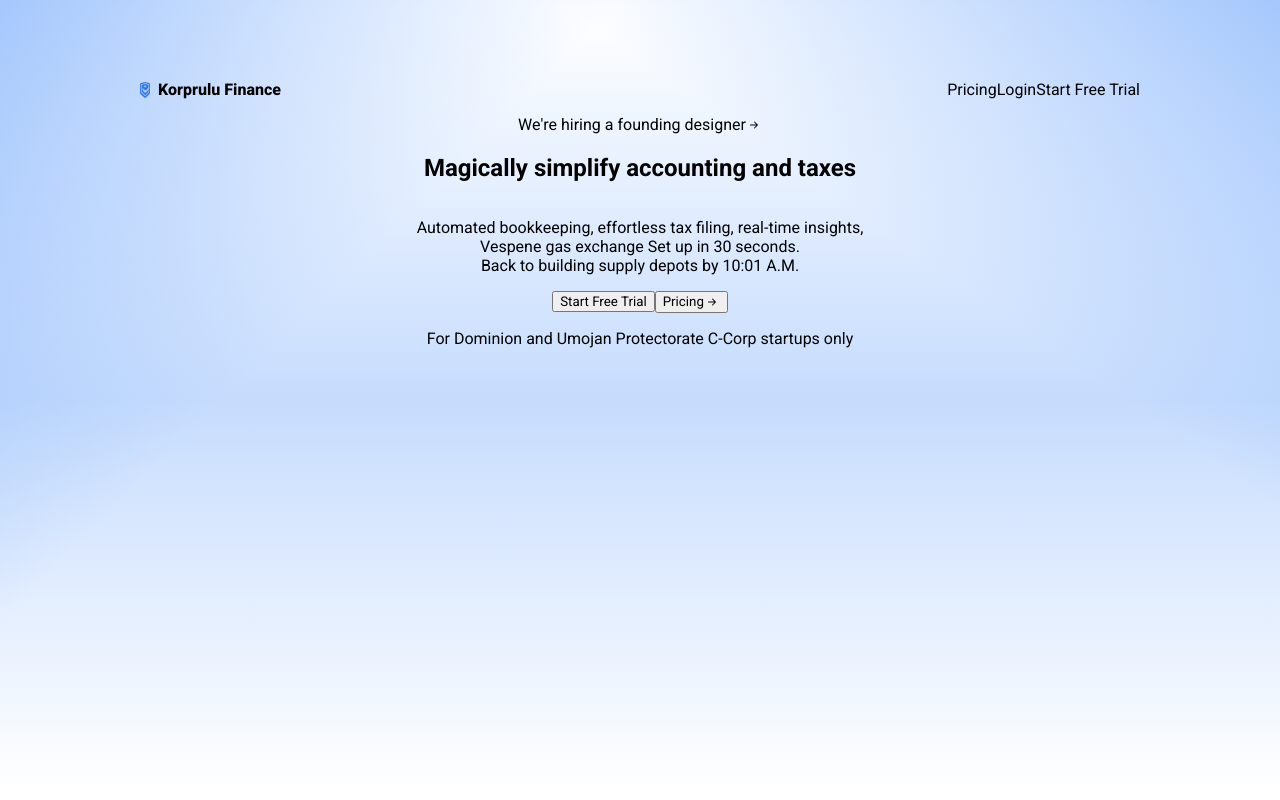
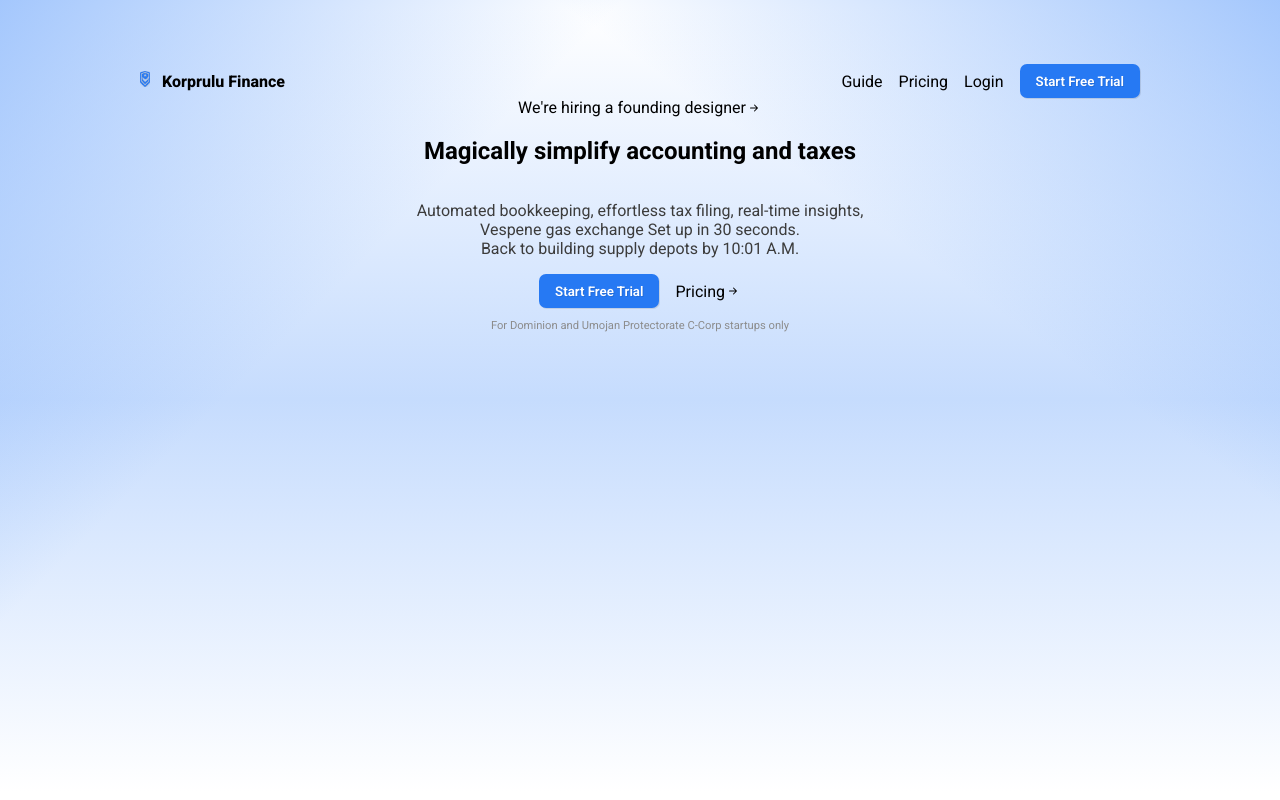
Before and after one commit to EricSorum/korprulu-finance, a plain HTML site: page index.html in a window 1280 px wide. Shown: the top 800 px of the page. Drawn offline with Linux system fonts and the light colour scheme.

Commit message:
Styled buttons.

```diff
--- a/index.html
+++ b/index.html
@@ -20,13 +20,16 @@
     <div class="section-wrapper">
       <div class="w-100 between">
         <div class="row fw-800">
-          <img class="small-logo" src="korprulu-logo.png" alt="Korprulu logo">
-          Korprulu Finance
+          <a href="/">
+            <img class="small-logo" src="korprulu-logo.png" alt="Korprulu logo">
+            Korprulu Finance
+          </a>
         </div>
         <ul class="row">
-          <li>Pricing<!--make this a sidebar drawer--></li>
-          <li>Login</li>
-          <li>Start Free Trial</li>
+          <li><a href="javascript:void(0)">Guide</a></li>
+          <li><a href="javascript:void(0)">Pricing</a><!--make this a sidebar drawer--></li>
+          <li><a href="javascript:void(0)">Login</a></li>
+          <li><button class="blue-button"><a href="javascript:void(0)">Start Free Trial</a></button></li>
         </ul>
       </div>
       <div class="column">
@@ -41,15 +44,17 @@
           Automated bookkeeping, effortless tax filing, real-time insights,<br>Vespene gas exchange
           Set up in 30 seconds.<br>Back to building supply depots by 10:01 A.M.
         </p>
-        <div class="row">
-          <button class="">Start Free Trial</button>
-          <button class="row">Pricing
-            <svg xmlns="http://www.w3.org/2000/svg" width="16" height="16" fill="currentColor" class="bi bi-arrow-right-short" viewBox="0 0 16 16">
-              <path fill-rule="evenodd" d="M4 8a.5.5 0 0 1 .5-.5h5.793L8.146 5.354a.5.5 0 1 1 .708-.708l3 3a.5.5 0 0 1 0 .708l-3 3a.5.5 0 0 1-.708-.708L10.293 8.5H4.5A.5.5 0 0 1 4 8"/>
-            </svg>
-          </button>
-        </div>
-        <p>For Dominion and Umojan Protectorate C-Corp startups only</p>
+        <ul class="row">
+          <li><button class="blue-button"><a href="javascript:void(0)">Start Free Trial</a></button></li>
+          <li>
+            <a class="row" href="javascript:void(0)">Pricing
+              <svg xmlns="http://www.w3.org/2000/svg" width="16" height="16" fill="currentColor" class="bi bi-arrow-right-short" viewBox="0 0 16 16">
+                <path fill-rule="evenodd" d="M4 8a.5.5 0 0 1 .5-.5h5.793L8.146 5.354a.5.5 0 1 1 .708-.708l3 3a.5.5 0 0 1 0 .708l-3 3a.5.5 0 0 1-.708-.708L10.293 8.5H4.5A.5.5 0 0 1 4 8"/>
+              </svg>
+            </a>
+          </li>
+        </ul>
+        <p class="small-text">For Dominion and Umojan Protectorate C-Corp startups only</p>
       </div>
     </div>
   </section>
--- a/style.css
+++ b/style.css
@@ -54,8 +54,25 @@ ul, li {
   list-style: none;
 }
 
+ul.row {
+  gap: 1rem;
+}
+
+ul {
+  margin-block-start: 0;
+  margin-block-end: 0;
+  padding-left: 0;
+}
 
 /********** Text **********/
+
+p, a {
+  color: rgb(60, 60, 60);
+}
+
+h1 {
+  /* margin: 0; */
+}
 
 .fw-800 {
   font-weight: 800;
@@ -78,6 +95,10 @@ ul, li {
 
 .text-center {
   text-align: center;
+}
+.small-text {
+  font-size: 0.7rem;
+  color: rgba(140, 140, 140, 1)
 }
 /********** Colors **********/
 
@@ -106,3 +127,30 @@ ul, li {
 .dark {
   color: rgba(32, 32, 32, 1);
 }
+
+/********** Buttons **********/
+
+.blue-button {
+  background-color: rgba(38, 121, 243, 1);
+  color: white;
+  padding: 0.6rem 1rem;
+  border-radius: 7px;
+  border: none;
+  box-shadow: 1px 1px rgba(11, 11, 11, 0.1);
+  text-shadow: 1px 1px rgba(11, 11, 11, 0.1);
+  font-weight: 600;
+}
+
+.blue-button:hover {
+  background-color: rgb(36, 108, 218);
+}
+.blue-button a {
+  color: white;
+}
+a {
+  text-decoration: none;
+  color: black;
+}
+a:hover:not(.blue-button a) {
+  color: rgba(90, 90, 90, 1);
+}
```
